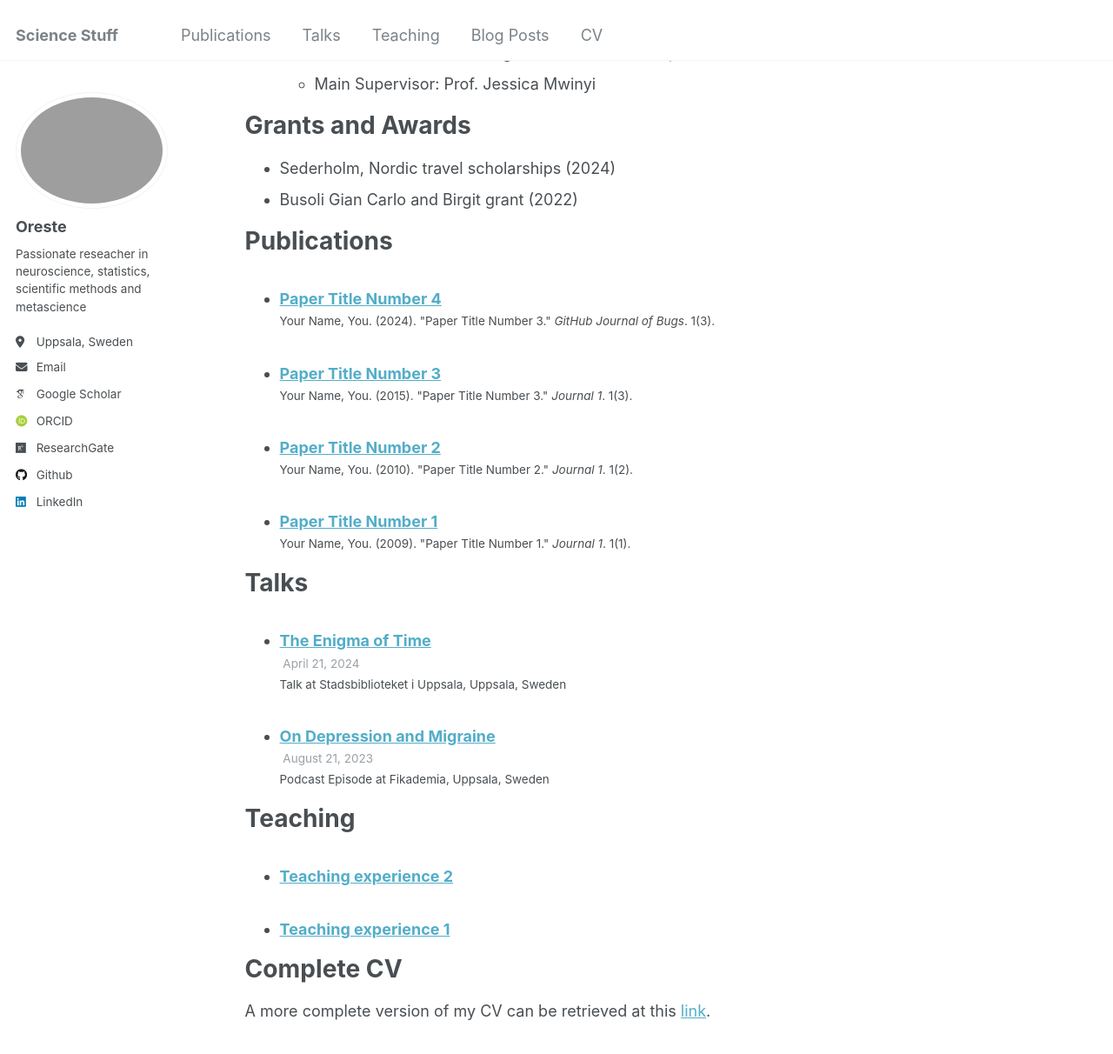
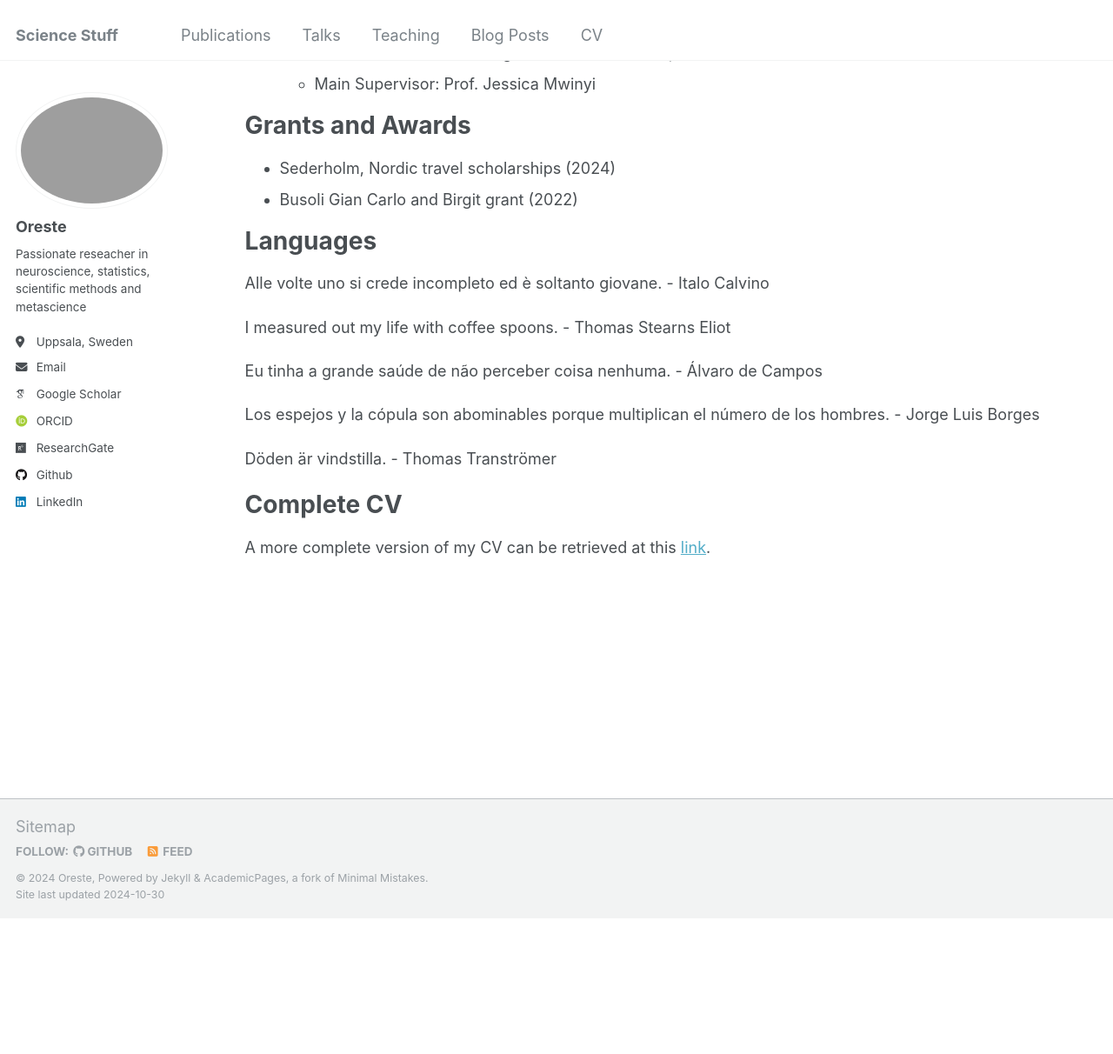
Before and after one commit to OresteAffatato/oresteaffatato.github.io, a Jekyll site: the page built from _pages/cv.md, in a window 1280 px wide and 1400 px high, scrolled down 421 px. Shown: the top 1212 px of the window at 87% size. Built offline with Jekyll 4.4.1, drawn with Linux system fonts in a browser that asks for light colours; some web fonts are replaced; after the commit the page ends 1478 px from its top, so only the background shows below that.

Commit message:
Completing CV changes and teaching

```diff
--- a/_config.yml
+++ b/_config.yml
@@ -86,7 +86,7 @@ publication_category:
 teaser                   :  # filename of teaser fallback teaser image placed in /images/, .e.g. "500x300.png"
 breadcrumbs              : false # true, false (default)
 words_per_minute         : 160
-future                   : true
+future                   : false
 read_more                : "disabled" # if enabled, adds "Read more" links to excerpts
 talkmap_link             : false #change to true to add link to talkmap on talks page
 comments:
--- a/_pages/cv.md
+++ b/_pages/cv.md
@@ -27,24 +27,19 @@ Grants and Awards
 * Sederholm, Nordic travel scholarships (2024)
 * Busoli Gian Carlo and Birgit grant (2022)
 
-Publications
+Languages
 ======
-  <ul>{% for post in site.publications reversed %}
-    {% include archive-single-cv.html %}
-  {% endfor %}</ul>
 
-Talks
-======
-  <ul>{% for post in site.talks reversed %}
-    {% include archive-single-talk-cv.html  %}
-  {% endfor %}</ul>
+Alle volte uno si crede incompleto ed è soltanto giovane. - Italo Calvino
 
-Teaching
-======
-  <ul>{% for post in site.teaching reversed %}
-    {% include archive-single-cv.html %}
-  {% endfor %}</ul>
+I measured out my life with coffee spoons. - Thomas Stearns Eliot
 
-  Complete CV
+Eu tinha a grande saúde de não perceber coisa nenhuma. - Álvaro de Campos
+
+Los espejos y la cópula son abominables porque multiplican el número de los hombres. - Jorge Luis Borges
+
+Döden är vindstilla. - Thomas Tranströmer
+
+Complete CV
 ======
 A more complete version of my CV can be retrieved at this <a href="http://oresteaffatato.github.io/files/AcademicCV.pdf" title="hp">link</a>.
--- a/_talks/2023-08-Fikademia.md
+++ b/_talks/2023-08-Fikademia.md
@@ -7,5 +7,5 @@ venue: "Fikademia"
 date: 2023-08-21
 location: "Uppsala, Sweden"
 ---
-In this episode of Fikademia, a podcast by Sergio Flores, I talk about my doctoral research in migraine and depression and about my journey.
+In this episode of Fikademia, a podcast by Sergio Flores, I talk about my journey and my research as doctoral student.
 The link to the full episode is <a href="https://open.spotify.com/episode/2FIhOx7WAqiWcQvH1wjuKH" title="hp">here</a>.
--- a/_teaching/2014-spring-teaching-1.md
+++ /dev/null
@@ -1,20 +0,0 @@
----
-title: "Teaching experience 1"
-collection: teaching
-type: "Undergraduate course"
-permalink: /teaching/2014-spring-teaching-1
-venue: "University 1, Department"
-date: 2014-01-01
-location: "City, Country"
----
-
-This is a description of a teaching experience. You can use markdown like any other post.
-
-Heading 1
-======
-
-Heading 2
-======
-
-Heading 3
-======
--- a/_teaching/2015-spring-teaching-2.md
+++ /dev/null
@@ -1,20 +0,0 @@
----
-title: "Teaching experience 2"
-collection: teaching
-type: "Workshop"
-permalink: /teaching/2015-spring-teaching-1
-venue: "University 1, Department"
-date: 2015-01-01
-location: "City, Country"
----
-
-This is a description of a teaching experience. You can use markdown like any other post.
-
-Heading 1
-======
-
-Heading 2
-======
-
-Heading 3
-======
```
Also changed, not shown: other parts of _pages/cv.md (+1 -1 lines), _posts/2012-08-14-blog-post-1.md (deleted, +0 -20 lines), _posts/2013-08-14-blog-post-2.md (deleted, +0 -20 lines), _posts/2014-08-14-blog-post-3.md (deleted, +0 -20 lines), _posts/2015-08-14-blog-post-4.md (deleted, +0 -20 lines), _talks/2024-04-21-SF.md (+1 -1 lines), _teaching/BiomathUU.md (added, +13 -0 lines), _teaching/JournalClubUU.md (added, +11 -0 lines), _teaching/StatsUU.md (added, +13 -0 lines).
